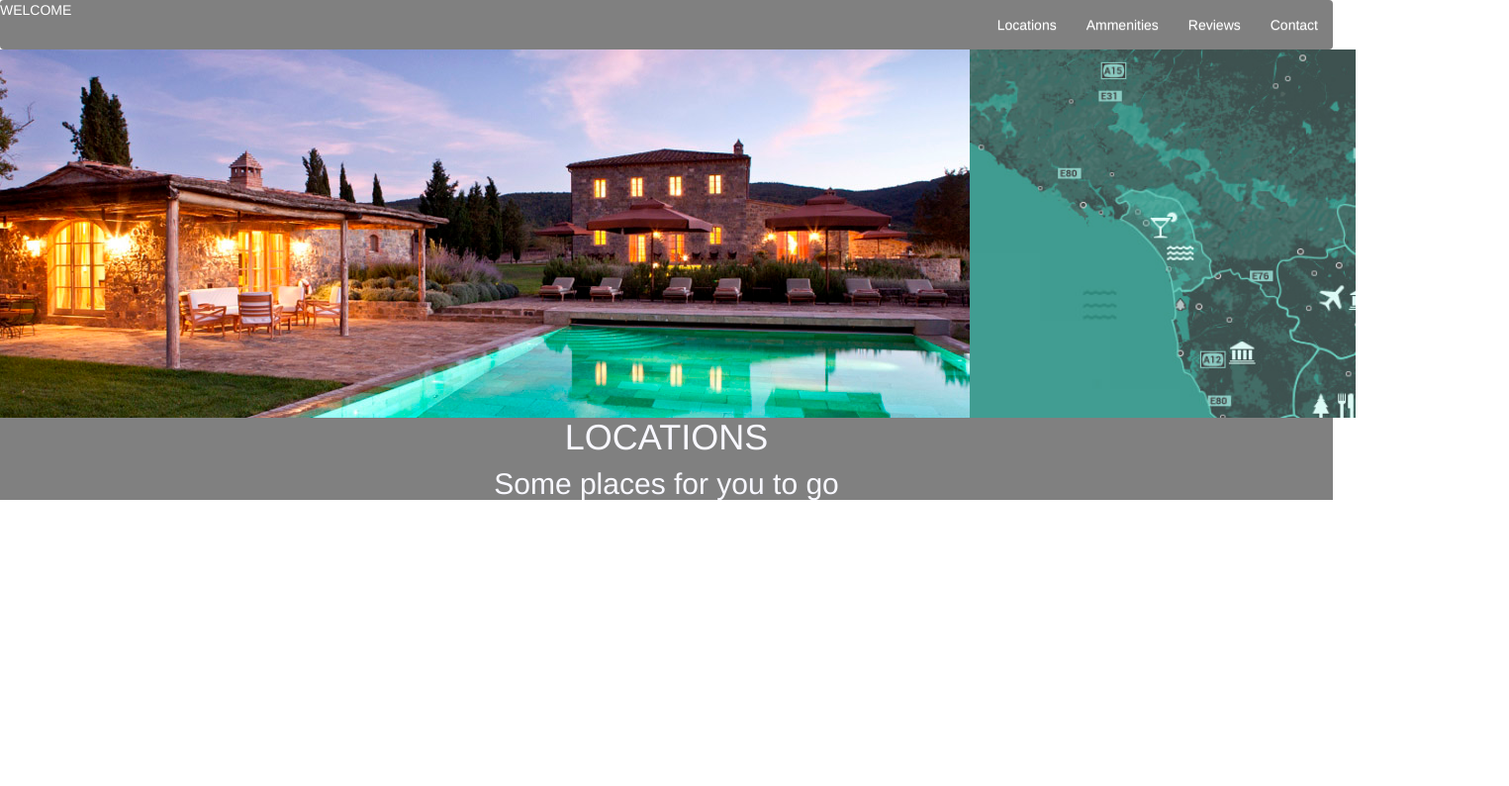
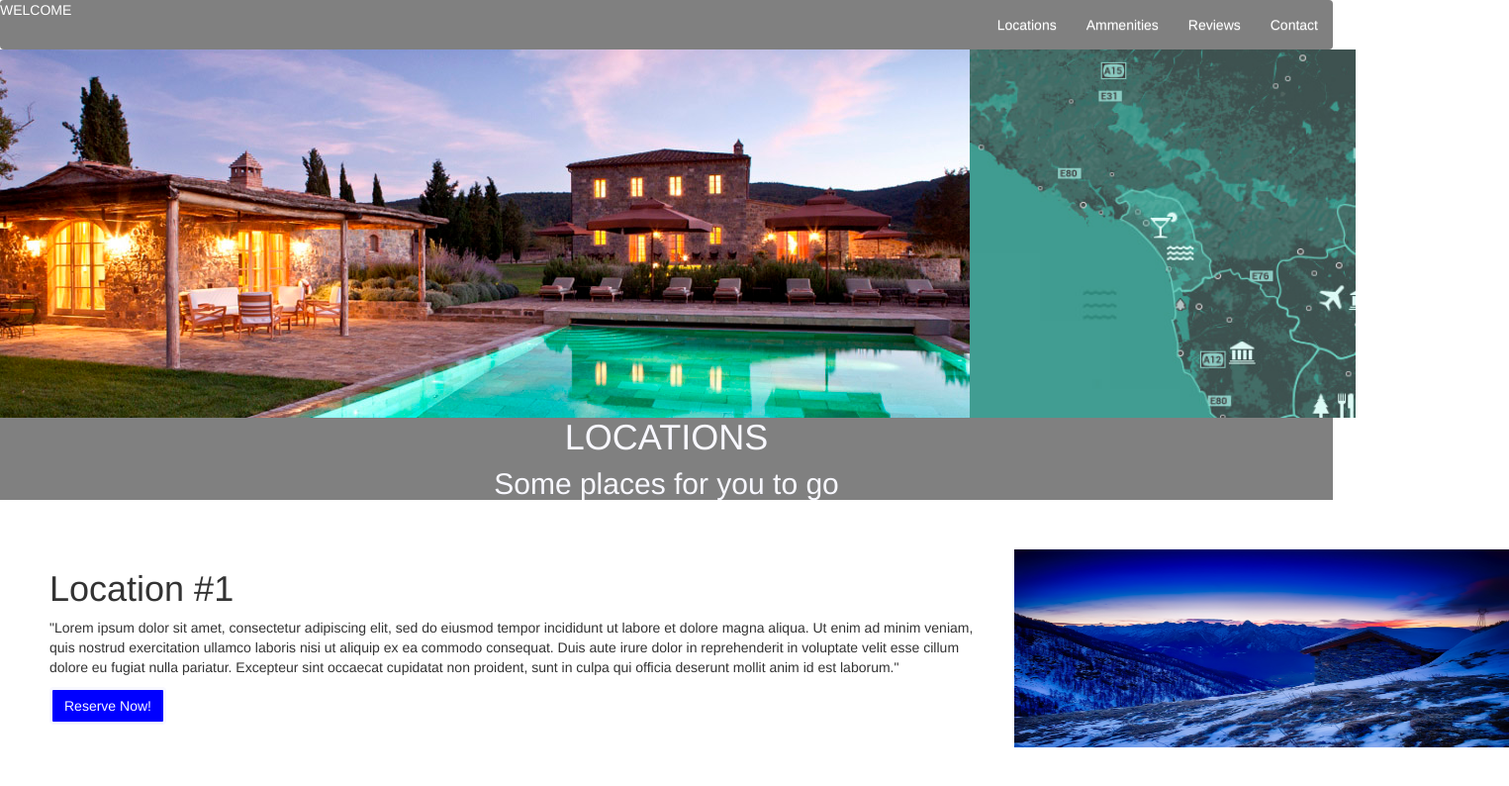
Before and after one commit to jcaraballo216/TuscanyVilla, a plain HTML site: page index.html in a window 1280 px wide. Shown: the whole page at 99% size, 1525 px wide, since content can reach past the window. Drawn offline with nearby package versions, Linux system fonts and the light colour scheme.

Commit message:
First location

```diff
--- a/StyleSheet.css
+++ b/StyleSheet.css
@@ -48,3 +48,21 @@ nav a {
     margin-bottom: 0px;
     margin-top: 0px;
 }
+
+/*Location styling*/
+
+div.caption.col-md-9 {
+    padding-left: 50px;
+    padding-top: 50px;
+    text-align:left;
+    padding-right:0px;
+}
+a.btn{
+    background-color: blue;
+    color: ghostwhite;
+    border:solid
+}
+div.col-md-3 {
+ padding-top:50px;
+ padding-right:0px;
+}
--- a/index.html
+++ b/index.html
@@ -35,20 +35,33 @@
                 <li><a href="#">Contact</a></li>
             </ul>
         </div><!-- /.navbar-collapse -->
-        </div><!-- /.container-fluid -->
+
     </nav>
     <!--Start of Header-->
     <div class="page-header">
         <div class="row col-sm-6 col-md-9">
-        <img src="images/tuscany-villas-sant-anna.jpg"/>
+            <img src="images/tuscany-villas-sant-anna.jpg" />
         </div>
         <div class="row col-sm-6 col-md-3">
-                <img src="images/Versilia.jpg"style="height:372px;width:390px;"/>
+            <img src="images/Versilia.jpg" style="height:372px;width:390px;" />
         </div>
     </div>
     <div class="row container-fluid spot">
         <h1 id="local">LOCATIONS</h1>
         <h2 id="localOne">Some places for you to go</h2>
+    </div>
+
+    <div class="row container-fluid firstLoc">
+        <div class="caption col-md-9">
+            <h1>Location #1</h1>
+            <p>
+                "Lorem ipsum dolor sit amet, consectetur adipiscing elit, sed do eiusmod tempor incididunt ut labore et dolore magna aliqua. Ut enim ad minim veniam, quis nostrud exercitation ullamco laboris nisi ut aliquip ex ea commodo consequat. Duis aute irure dolor in reprehenderit in voluptate velit esse cillum dolore eu fugiat nulla pariatur. Excepteur sint occaecat cupidatat non proident, sunt in culpa qui officia deserunt mollit anim id est laborum."
+            </p>
+            <p><a href="#" class="btn" role="button">Reserve Now!</a></p>
+        </div>
+        <div class="col-md-3">
+            <img src="images/italy-mountain-villa.jpeg" style="width:500px;height:200px;"/>
+        </div>
     </div>
 
 
```
Lines whose indentation alone changed are shown as unchanged.
